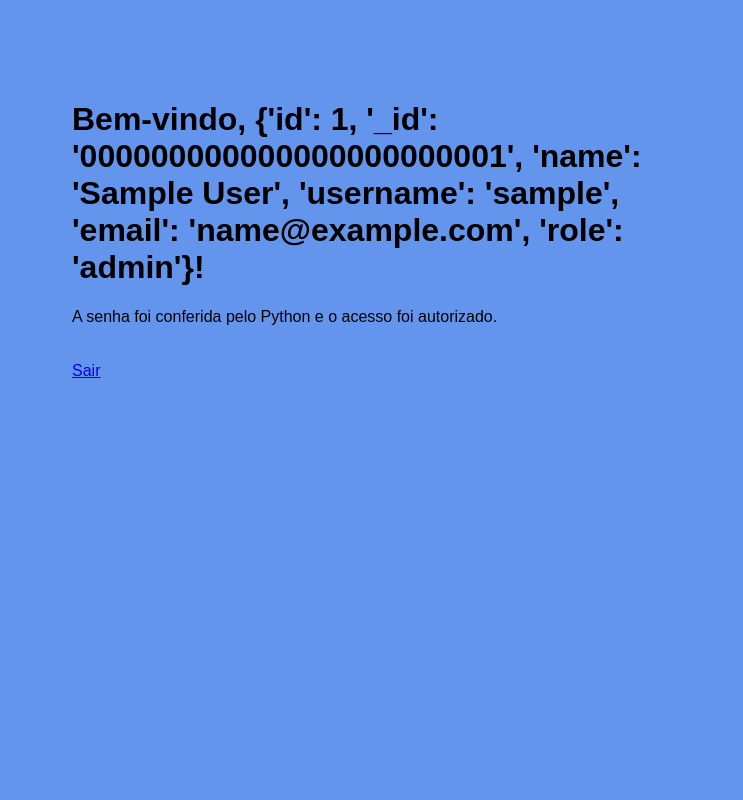
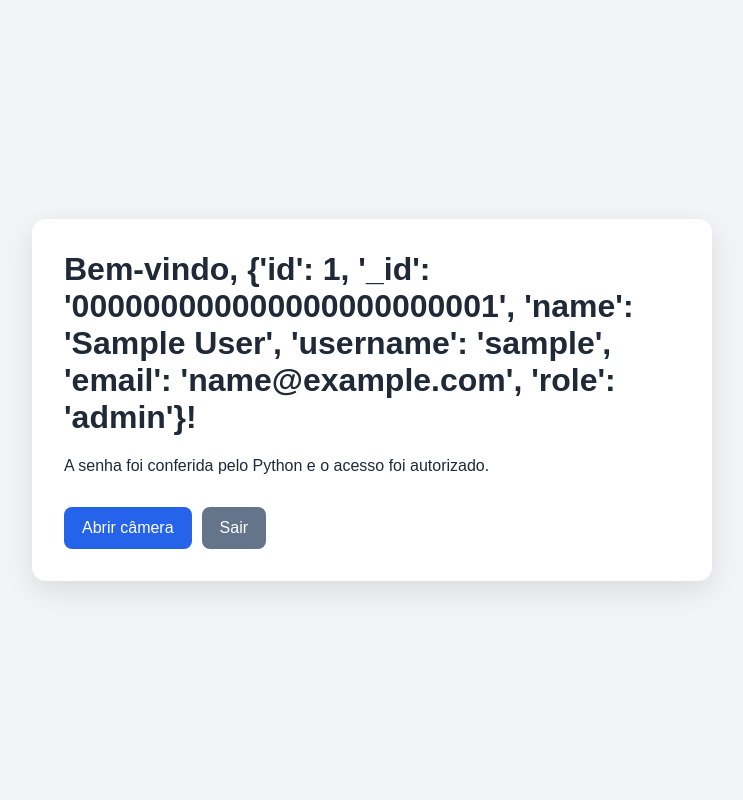
Before and after one commit to RadierFalk/comp-grafica-API, a Flask app: page /bem-vindo in a window 1280 px wide. Shown: the whole page, without its empty margins (268-1011 px from the left). Run offline with Flask 3, Linux system fonts and the light colour scheme; the visitor is signed in with stand-in values (Sample User, id 1).

Commit message:
Implement camera functionality and enhance UI with new styles

```diff
--- a/app.py
+++ b/app.py
@@ -1,13 +1,18 @@
 import os
 
 from flask import Flask, redirect, render_template, request, session, url_for
+from camera import camera_bp
+
 
 app = Flask(__name__)
 app.secret_key = os.getenv("SECRET_KEY", "chave-apenas-para-aula")
 
 # Credenciais apenas para demonstração.
-USUARIO_CORRETO = os.getenv("APP_USER",)
-SENHA_CORRETA = os.getenv("APP_PASSWORD",)
+USUARIO_CORRETO = os.getenv("APP_USER", "admin")
+SENHA_CORRETA = os.getenv("APP_PASSWORD", "1234")
+
+# Registra as rotas da câmera.
+app.register_blueprint(camera_bp)
 
 
 @app.route("/", methods=["GET", "POST"])
--- /dev/null
+++ b/static/css/style.css
@@ -0,0 +1,79 @@
+* {
+ box-sizing: border-box;
+}
+body {
+ margin: 0;
+ min-height: 100vh;
+ display: flex;
+ align-items: center;
+ justify-content: center;
+ background: #f2f4f8;
+ font-family: Arial, sans-serif;
+ color: #1f2937;
+}
+.container {
+ width: min(92%, 680px);
+}
+.card {
+ background: white;
+ padding: 32px;
+ border-radius: 14px;
+ box-shadow: 0 10px 30px rgba(0, 0, 0, 0.10);
+}
+h1 {
+ margin-top: 0;
+}
+label {
+ display: block;
+ margin-top: 14px;
+ margin-bottom: 6px;
+ font-weight: bold;
+}
+input {
+ width: 100%;
+ padding: 12px;
+ border: 1px solid #cbd5e1;
+ border-radius: 8px;
+}
+button,
+.botao {
+ display: inline-block;
+ padding: 12px 18px;
+ margin-top: 16px;
+ border: 0;
+ border-radius: 8px;
+ background: #2563eb;
+ color: white;
+ text-decoration: none;
+ cursor: pointer;
+ font-size: 16px;
+}
+button:hover,
+.botao:hover {
+ opacity: 0.90;
+}
+.secundario {
+ background: #64748b;
+}
+.erro {
+ color: #b00020;
+ font-weight: bold;
+}
+.acoes {
+ display: flex;
+ flex-wrap: wrap;
+ gap: 10px;
+ align-items: center;
+}
+#video {
+ width: 100%;
+ margin-top: 18px;
+ min-height: 280px;
+ background: #111827;
+ border-radius: 12px;
+ object-fit: cover;
+}
+.mensagem {
+ margin-top: 12px;
+ font-weight: bold;
+}
--- a/templates/bem_vindo.html
+++ b/templates/bem_vindo.html
@@ -4,14 +4,25 @@
     <meta charset="UTF-8">
     <meta name="viewport" content="width=device-width, initial-scale=1.0">
     <title>Bem-vindo</title>
-    <style>
-        body { font-family: Arial, sans-serif; max-width: 600px; margin: 60px auto; padding: 20px; background-color: cornflowerblue;}
-        a { display: inline-block; margin-top: 20px; }
-    </style>
+    <link rel="stylesheet" href="{{ url_for('static', filename='css/style.css') }}">
 </head>
 <body>
-    <h1>Bem-vindo, {{ usuario }}!</h1>
-    <p>A senha foi conferida pelo Python e o acesso foi autorizado.</p>
-    <a href="{{ url_for('sair') }}">Sair</a>
+    <main class="container card">
+        <h1>Bem-vindo, {{ usuario }}!</h1>
+
+        <p>
+            A senha foi conferida pelo Python e o acesso foi autorizado.
+        </p>
+
+        <div class="acoes">
+            <a class="botao" href="{{ url_for('camera.camera') }}">
+                Abrir câmera
+            </a>
+
+            <a class="botao secundario" href="{{ url_for('sair') }}">
+                Sair
+            </a>
+        </div>
+    </main>
 </body>
 </html>
```
Also changed, not shown: camera.py (added, +15 -0 lines), templates/camera.html (added, +78 -0 lines), templates/login.html (+6 -35 lines).
